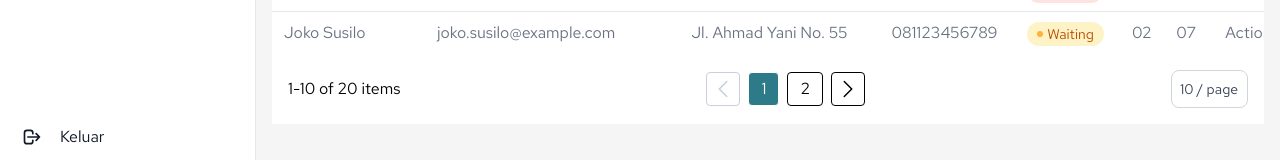
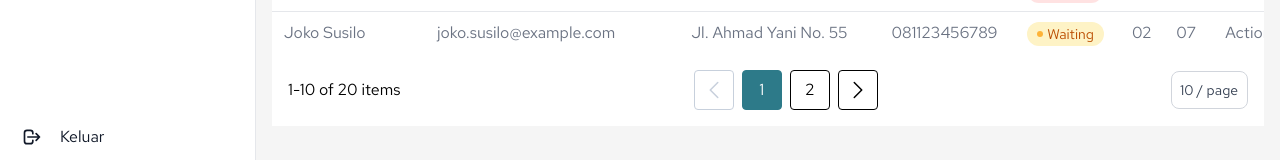
Before and after one commit to wamandaka/dashboard-iuran-warga, a React (Vite) app: page /dsb/lusr in a window 1280 px wide. Shown: the part 623-783 px from the top of the page. Built offline with nearby package versions, Linux system fonts and the light colour scheme; sample sign-in values are in the browser's storage.

Commit message:
fix: improve pagination button styles for better usability and consistency

```diff
--- a/src/components/Pagination.tsx
+++ b/src/components/Pagination.tsx
@@ -52,9 +52,10 @@ const Pagination: React.FC<PaginationProps> = ({
       <p>
         {indexOfFirstItem + 1}-{indexOfLastItem} of {filteredData.length} items
       </p>
-      <div className="flex items-center gap-2">
+
+      <div className="flex items-center gap-1 md:gap-2">
         <button
-          className={`p-1 border rounded disabled:opacity-50 ${
+          className={`w-10 h-10 flex justify-center items-center border rounded disabled:opacity-50 ${
             currentPage === 1 ? "text-slate-400" : "cursor-pointer"
           }`}
           onClick={() => onPageChange(currentPage - 1)}
@@ -67,22 +68,22 @@ const Pagination: React.FC<PaginationProps> = ({
           typeof page === "number" ? (
             <button
               key={index}
-              className={`px-3 py-1 border rounded cursor-pointer ${
-                currentPage === page ? "bg-primary text-white" : ""
+              className={`w-10 h-10 border rounded cursor-pointer ${
+                currentPage === page
+                  ? "bg-primary text-white border border-primary"
+                  : ""
               }`}
               onClick={() => onPageChange(page)}
             >
               {page}
             </button>
           ) : (
-            <span key={index} className="px-2">
-              ...
-            </span>
+            <span key={index}>...</span>
           )
         )}
 
         <button
-          className={`p-1 border rounded disabled:opacity-50 ${
+          className={`w-10 h-10 flex justify-center items-center border rounded disabled:opacity-50 ${
             currentPage === totalPages ? "text-slate-400" : "cursor-pointer"
           }`}
           onClick={() => onPageChange(currentPage + 1)}
@@ -91,6 +92,7 @@ const Pagination: React.FC<PaginationProps> = ({
           <HiChevronRight size={24} />
         </button>
       </div>
+
       <select
         name="perPage"
         id="perPage"
```
